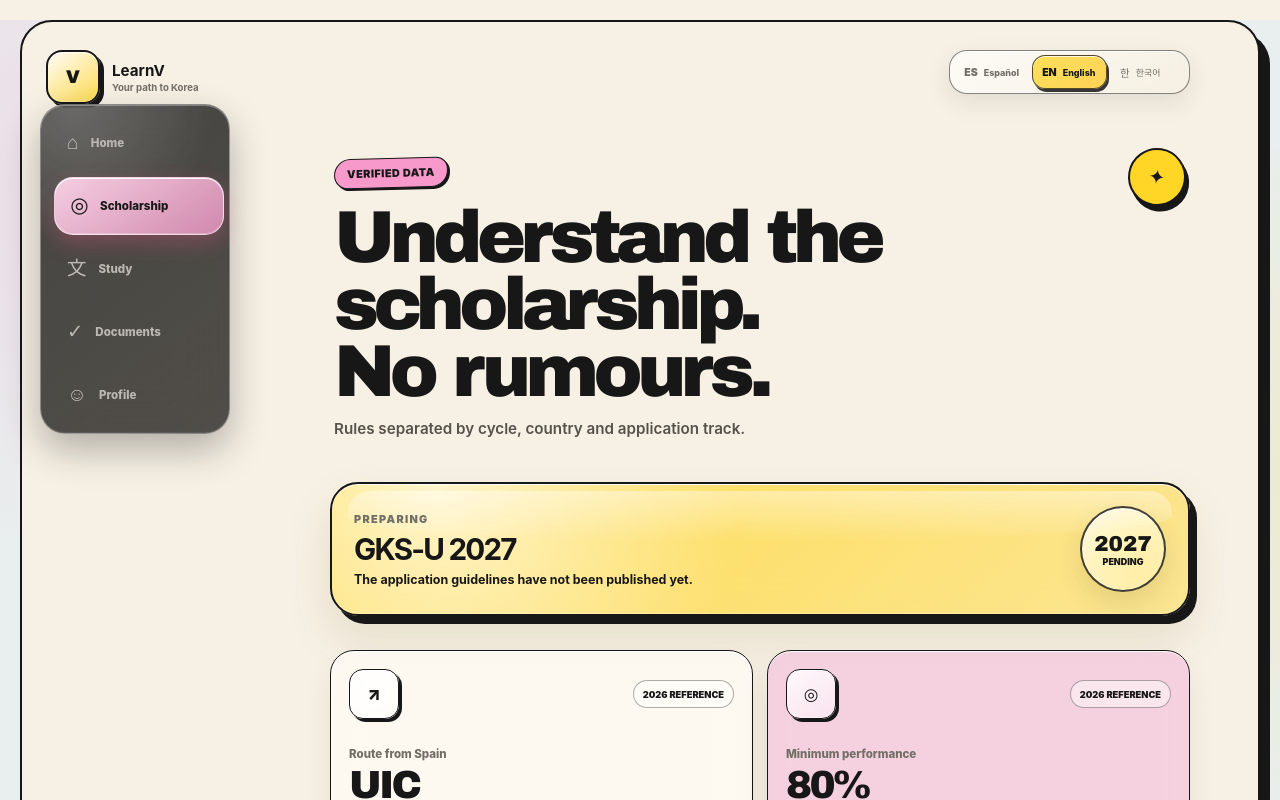
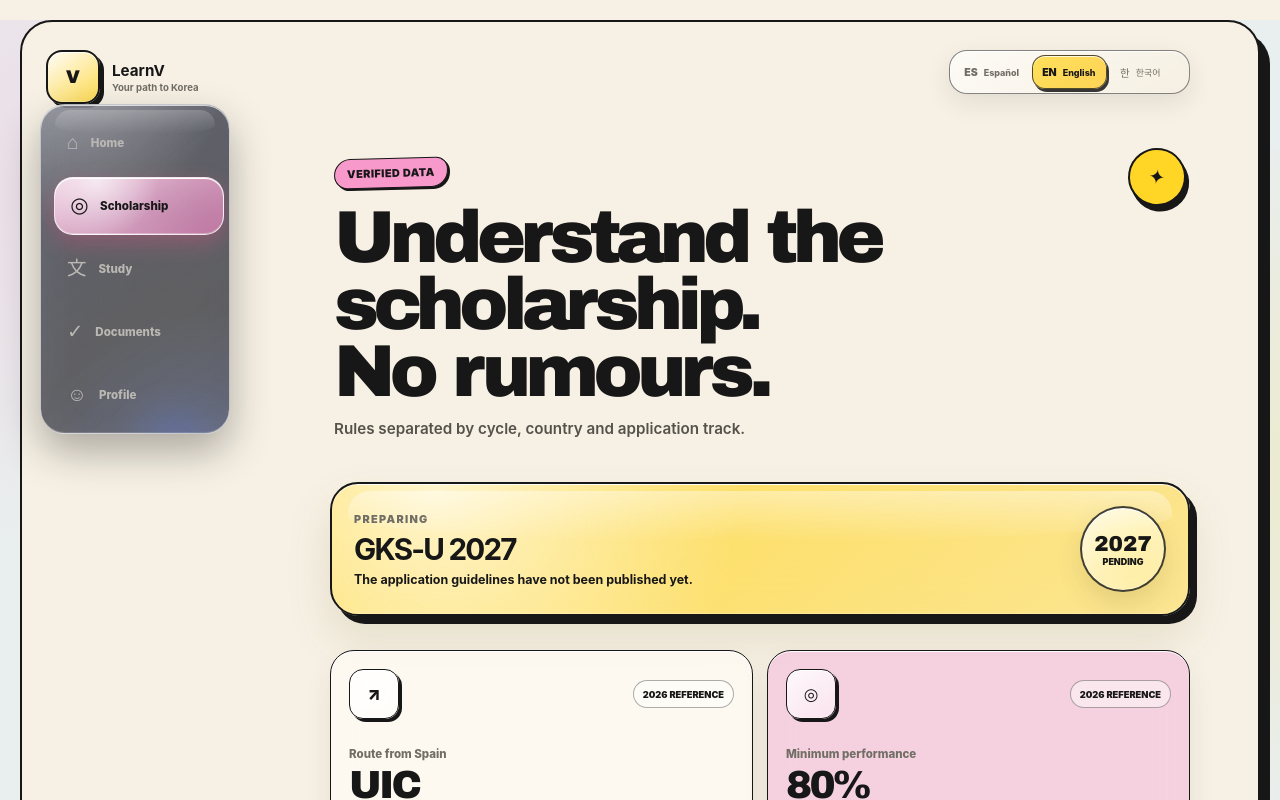
Before and after one commit to DevKAlpha/LearnV, a React (Vite) app: page /#/gks in a window 1280 px wide. Shown: the top 800 px of the page. Built offline with nearby package versions, Linux system fonts and the light colour scheme.

Commit message:
fix: refine study filters and glass balance

```diff
--- a/src/presentation/styles.css
+++ b/src/presentation/styles.css
@@ -29,6 +29,7 @@
 
 html {
   scroll-behavior: smooth;
+  overflow-x: clip;
   background: var(--cream);
 }
 
@@ -36,6 +37,7 @@ body {
   margin: 0;
   min-width: 320px;
   min-height: 100vh;
+  overflow-x: clip;
   background:
     radial-gradient(circle at 7% 6%, rgba(247, 154, 203, 0.22), transparent 23rem),
     radial-gradient(circle at 91% 17%, rgba(255, 213, 38, 0.2), transparent 22rem),
@@ -1095,12 +1097,9 @@ input:focus-visible + span {
   border: 2px solid var(--ink);
   border-radius: 32px;
   background:
-    radial-gradient(circle at 86% 10%, rgba(255,255,255,0.36), transparent 32%),
-    radial-gradient(circle at 15% 95%, rgba(74, 242, 191, 0.22), transparent 32%),
-    linear-gradient(145deg, rgba(39, 104, 245, 0.92), rgba(86, 109, 218, 0.7));
-  box-shadow: var(--glass-highlight), var(--hard-shadow), 0 25px 54px rgba(22, 68, 170, 0.24);
-  -webkit-backdrop-filter: blur(30px) saturate(1.6);
-  backdrop-filter: blur(30px) saturate(1.6);
+    radial-gradient(circle at 86% 10%, rgba(255,255,255,0.2), transparent 28%),
+    linear-gradient(145deg, #316ff2, #526ccc);
+  box-shadow: inset 0 1px 0 rgba(255,255,255,0.35), var(--hard-shadow), 0 22px 42px rgba(22,68,170,0.2);
   color: white;
 }
 
@@ -1109,9 +1108,9 @@ input:focus-visible + span {
   top: 8px;
   right: 18px;
   left: 18px;
-  height: 40%;
+  height: 26%;
   border-radius: 25px 25px 48% 48%;
-  background: linear-gradient(180deg, rgba(255,255,255,0.22), transparent);
+  background: linear-gradient(180deg, rgba(255,255,255,0.13), transparent);
   content: "";
   pointer-events: none;
 }
@@ -1168,10 +1167,8 @@ input:focus-visible + span {
   padding: 7px 11px;
   border: 1px solid rgba(255,255,255,0.46);
   border-radius: 15px;
-  background: linear-gradient(145deg, rgba(255,255,255,0.2), rgba(255,255,255,0.09));
-  box-shadow: inset 0 1px 0 rgba(255,255,255,0.28);
-  -webkit-backdrop-filter: blur(14px);
-  backdrop-filter: blur(14px);
+  background: rgba(25,55,145,0.46);
+  box-shadow: inset 0 1px 0 rgba(255,255,255,0.2);
 }
 
 .starter-steps span {
@@ -1217,39 +1214,60 @@ input:focus-visible + span {
   margin: 20px 0;
 }
 
-.track-filters,
+.material-language-picker {
+  display: grid;
+  gap: 14px;
+  min-width: 0;
+  margin-top: 20px;
+  padding: 16px;
+  border: 1.5px solid var(--ink);
+  border-radius: 22px;
+  background: #fffaf0;
+  box-shadow: 4px 5px 0 var(--ink);
+}
+
+.material-language-picker > div:first-child { min-width: 0; }
+.material-language-picker .eyebrow { margin-bottom: 3px; }
+.material-language-picker > div:first-child strong { display: block; font-size: 0.9rem; line-height: 1.2; }
+
+.track-filters {
+  display: grid;
+  grid-template-columns: repeat(2, minmax(0, 1fr));
+  gap: 7px;
+  width: 100%;
+  min-width: 0;
+}
+
 .type-filters {
-  display: flex;
+  display: grid;
+  grid-template-columns: repeat(3, minmax(0, 1fr));
   gap: 7px;
-  overflow-x: auto;
-  padding: 3px 3px 7px;
-  scrollbar-width: thin;
+  width: 100%;
+  min-width: 0;
 }
 
 .filter-chip,
 .type-chip {
+  display: inline-flex;
+  min-width: 0;
   min-height: 40px;
-  flex: 0 0 auto;
-  padding: 8px 14px;
+  align-items: center;
+  justify-content: center;
+  gap: 6px;
+  padding: 8px 7px;
   border: 1.5px solid rgba(23,23,23,0.72);
   border-radius: 15px;
-  background: rgba(255,255,255,0.5);
+  background: #fffdf8;
   box-shadow: inset 0 1px 0 rgba(255,255,255,0.8);
   color: var(--ink);
-  font-size: 0.66rem;
+  font-size: clamp(0.54rem, 2.7vw, 0.66rem);
   font-weight: 900;
   cursor: pointer;
-  -webkit-backdrop-filter: blur(13px);
-  backdrop-filter: blur(13px);
-}
-
-.type-chip {
-  display: inline-flex;
-  align-items: center;
-  gap: 7px;
-}
-
-.type-chip span { font-size: 0.92rem; }
+  white-space: normal;
+}
+
+.filter-chip span,
+.type-chip span { flex: 0 0 auto; font-size: 0.9rem; }
 
 .filter-chip--active,
 .type-chip--active {
@@ -1261,6 +1279,7 @@ input:focus-visible + span {
 
 .resource-grid {
   display: grid;
+  min-width: 0;
   gap: 16px;
 }
 
@@ -1269,17 +1288,16 @@ input:focus-visible + span {
   position: relative;
   display: flex;
   min-height: 320px;
+  min-width: 0;
   overflow: hidden;
   flex-direction: column;
   padding: 18px;
   border: 1.5px solid var(--ink);
   border-radius: 25px;
   background:
-    radial-gradient(circle at 95% 2%, var(--resource-accent), transparent 37%),
-    linear-gradient(145deg, rgba(255,255,255,0.8), rgba(247,244,235,0.48));
-  box-shadow: var(--glass-highlight), 5px 6px 0 var(--ink), 0 16px 30px rgba(52,45,34,0.1);
-  -webkit-backdrop-filter: blur(24px) saturate(1.45);
-  backdrop-filter: blur(24px) saturate(1.45);
+    linear-gradient(135deg, var(--resource-accent), transparent 34%),
+    #fffdf8;
+  box-shadow: inset 0 1px 0 rgba(255,255,255,0.8), 5px 6px 0 var(--ink), 0 14px 24px rgba(52,45,34,0.08);
 }
 
 .resource-card--en { --resource-accent: rgba(105, 153, 255, 0.52); }
@@ -1291,9 +1309,9 @@ input:focus-visible + span {
   top: 7px;
   right: 12px;
   left: 12px;
-  height: 35%;
+  height: 18%;
   border-radius: 20px 20px 45% 45%;
-  background: linear-gradient(180deg, rgba(255,255,255,0.28), transparent);
+  background: linear-gradient(180deg, rgba(255,255,255,0.2), transparent);
   content: "";
   pointer-events: none;
 }
@@ -1395,10 +1413,8 @@ input:focus-visible + span {
   margin-top: 10px;
   border: 2px solid var(--ink);
   border-radius: 27px;
-  background: linear-gradient(145deg, rgba(255,255,255,0.72), rgba(238,231,255,0.42));
-  box-shadow: var(--glass-highlight), 6px 7px 0 var(--ink), 0 18px 36px rgba(62,55,48,0.12);
-  -webkit-backdrop-filter: blur(24px) saturate(1.4);
-  backdrop-filter: blur(24px) saturate(1.4);
+  background: #fffaf2;
+  box-shadow: inset 0 1px 0 white, 6px 7px 0 var(--ink), 0 16px 28px rgba(62,55,48,0.09);
 }
 
 .objectives-drawer summary {
@@ -1883,10 +1899,8 @@ input:focus-visible + span {
   padding: 20px;
   border: 2px solid var(--ink);
   border-radius: 30px;
-  box-shadow: var(--glass-highlight), 7px 8px 0 var(--ink), 0 22px 44px rgba(35, 44, 78, 0.18);
+  box-shadow: inset 0 1px 0 rgba(255,255,255,0.32), 7px 8px 0 var(--ink), 0 20px 38px rgba(35,44,78,0.16);
   color: white;
-  -webkit-backdrop-filter: blur(28px) saturate(1.55);
-  backdrop-filter: blur(28px) saturate(1.55);
 }
 
 .test-track-card::after {
@@ -1894,23 +1908,23 @@ input:focus-visible + span {
   top: 8px;
   right: 14px;
   left: 14px;
-  height: 42%;
+  height: 24%;
   border-radius: 24px 24px 50% 50%;
-  background: linear-gradient(180deg, rgba(255,255,255,0.24), transparent);
+  background: linear-gradient(180deg, rgba(255,255,255,0.12), transparent);
   content: "";
   pointer-events: none;
 }
 
 .test-track-card--en {
   background:
-    radial-gradient(circle at 90% 8%, rgba(255,213,38,0.46), transparent 29%),
-    linear-gradient(145deg, rgba(39,104,245,0.95), rgba(56,75,179,0.79));
+    radial-gradient(circle at 90% 8%, rgba(255,213,38,0.34), transparent 27%),
+    linear-gradient(145deg, #2768f5, #374aaf);
 }
 
 .test-track-card--ko {
   background:
-    radial-gradient(circle at 90% 8%, rgba(255,213,38,0.46), transparent 29%),
-    linear-gradient(145deg, rgba(239,77,143,0.94), rgba(142,79,207,0.79));
+    radial-gradient(circle at 90% 8%, rgba(255,213,38,0.34), transparent 27%),
+    linear-gradient(145deg, #e94d8f, #8e4fcf);
 }
 
 .test-track-card > * { position: relative; z-index: 1; }
@@ -1946,11 +1960,9 @@ input:focus-visible + span {
   padding: 5px 10px;
   border: 1px solid rgba(255,255,255,0.46);
   border-radius: 999px;
-  background: rgba(255,255,255,0.14);
+  background: rgba(17,23,54,0.28);
   font-size: 0.56rem;
   font-weight: 900;
-  -webkit-backdrop-filter: blur(12px);
-  backdrop-filter: blur(12px);
 }
 
 .test-track-target { align-self: flex-start; margin-top: 28px; color: #fff2ad; }
@@ -2357,19 +2369,55 @@ input:focus-visible + span {
   grid-template-columns: repeat(5, minmax(0, 1fr));
   width: min(calc(100% - 28px), 560px);
   min-height: 78px;
+  overflow: hidden;
+  isolation: isolate;
   margin: 0 auto;
   padding: 8px;
-  border: 1px solid rgba(255,255,255,0.34);
+  border: 1px solid rgba(255,255,255,0.62);
   border-radius: 26px;
   background:
-    radial-gradient(circle at 18% 0%, rgba(255,255,255,0.2), transparent 38%),
-    linear-gradient(145deg, rgba(30,30,30,0.82), rgba(8,8,8,0.7));
-  box-shadow: inset 0 1px 0 rgba(255,255,255,0.3), inset 0 -1px 0 rgba(255,255,255,0.08), 0 16px 38px rgba(0,0,0,0.28);
-  -webkit-backdrop-filter: blur(30px) saturate(1.55);
-  backdrop-filter: blur(30px) saturate(1.55);
+    radial-gradient(circle at 14% -12%, rgba(255,255,255,0.42), transparent 40%),
+    radial-gradient(circle at 86% 115%, rgba(123,154,255,0.28), transparent 42%),
+    linear-gradient(145deg, rgba(32,39,63,0.72), rgba(7,10,20,0.64));
+  box-shadow:
+    inset 0 1px 0 rgba(255,255,255,0.7),
+    inset 0 -1px 0 rgba(255,255,255,0.15),
+    inset 14px 0 30px rgba(255,255,255,0.045),
+    0 18px 42px rgba(0,0,0,0.3);
+  -webkit-backdrop-filter: blur(42px) saturate(1.9) contrast(1.04);
+  backdrop-filter: blur(42px) saturate(1.9) contrast(1.04);
+}
+
+.bottom-nav::before {
+  position: absolute;
+  z-index: 0;
+  top: 5px;
+  right: 14px;
+  left: 14px;
+  height: 24px;
+  border-radius: 20px 20px 50% 50%;
+  background: linear-gradient(180deg, rgba(255,255,255,0.2), transparent);
+  content: "";
+  pointer-events: none;
+}
+
+.bottom-nav::after {
+  position: absolute;
+  z-index: 0;
+  right: 10%;
+  bottom: -20px;
+  width: 38%;
+  height: 42px;
+  border-radius: 50%;
+  background: rgba(95,130,255,0.2);
+  filter: blur(16px);
+  content: "";
+  pointer-events: none;
 }
 
 .nav-item {
+  position: relative;
+  z-index: 1;
   display: flex;
   min-width: 0;
   min-height: 60px;
@@ -2385,9 +2433,13 @@ input:focus-visible + span {
 }
 
 .nav-item--active {
-  border-color: rgba(255, 255, 255, 0.54);
-  background: linear-gradient(145deg, rgba(255, 214, 234, 0.94), rgba(247, 154, 203, 0.78));
-  box-shadow: inset 0 1px 0 rgba(255,255,255,0.9), inset 0 -1px 0 rgba(255,255,255,0.24), 0 8px 20px rgba(247, 84, 140, 0.28);
+  border-color: rgba(255,255,255,0.78);
+  background:
+    radial-gradient(circle at 25% 0%, rgba(255,255,255,0.68), transparent 45%),
+    linear-gradient(145deg, rgba(255,218,237,0.9), rgba(241,137,192,0.7));
+  box-shadow: inset 0 1px 0 white, inset 0 -1px 0 rgba(255,255,255,0.3), 0 8px 22px rgba(247,84,140,0.3);
+  -webkit-backdrop-filter: blur(18px) saturate(1.55);
+  backdrop-filter: blur(18px) saturate(1.55);
   color: var(--ink);
   transform: translateY(-3px);
 }
@@ -2424,6 +2476,8 @@ input:focus-visible + span {
   .study-start-card { min-height: 430px; padding: 30px 245px 30px 30px; }
   .starter-steps { width: 100%; }
   .study-character--library { right: 34px; bottom: 40px; width: 180px; height: 165px; }
+  .material-language-picker { grid-template-columns: minmax(0, 1fr) 270px; align-items: center; }
+  .type-filters { grid-template-columns: repeat(6, minmax(0, 1fr)); }
   .resource-grid { grid-template-columns: repeat(2, minmax(0, 1fr)); }
   .test-track-grid,
   .result-coaching-grid { grid-template-columns: repeat(2, minmax(0, 1fr)); }
```
Also changed, not shown: src/infrastructure/data/learning-resources.ts (+15 -0 lines), src/infrastructure/i18n/translations.ts (+4 -2 lines), src/presentation/pages/StudyPage.tsx (+21 -17 lines), 1 other file (tests, documents, lock files or other folders).
